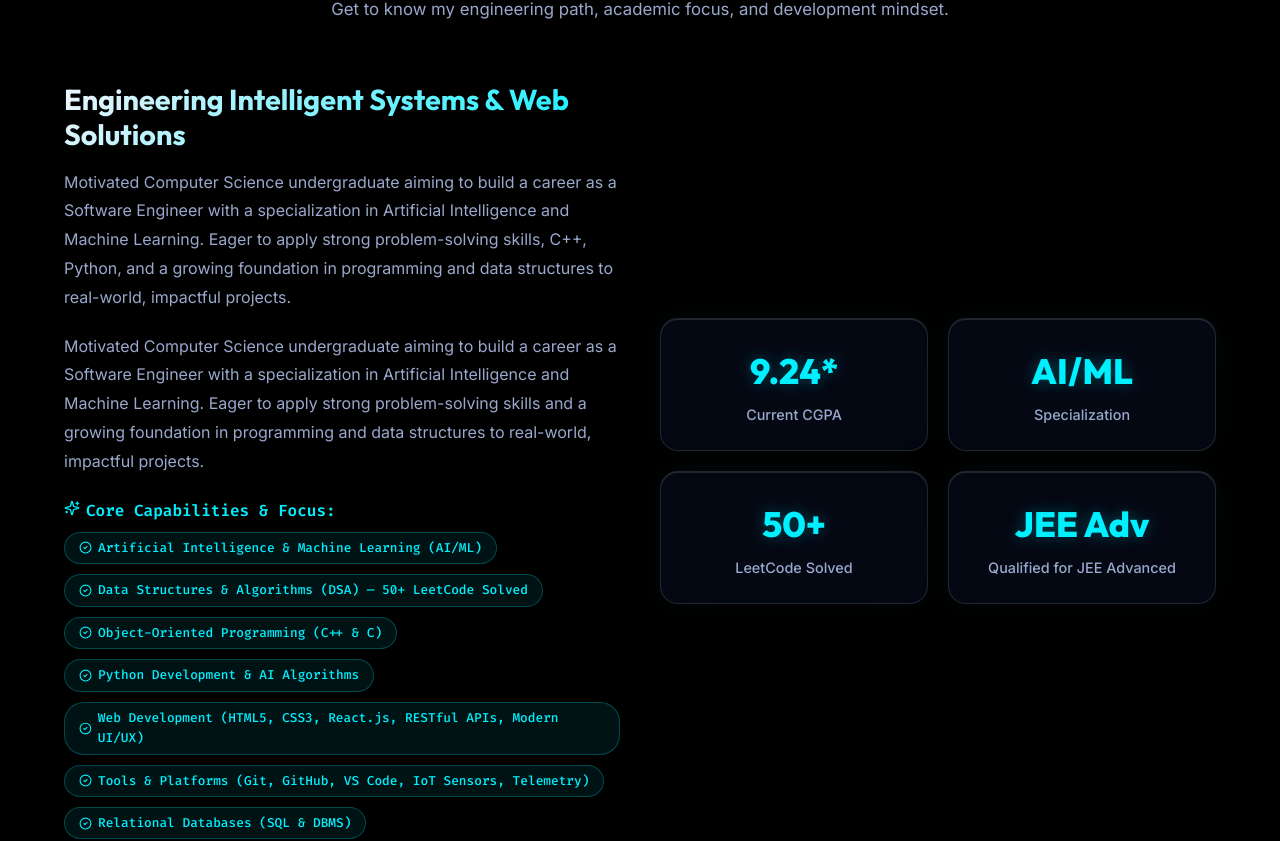
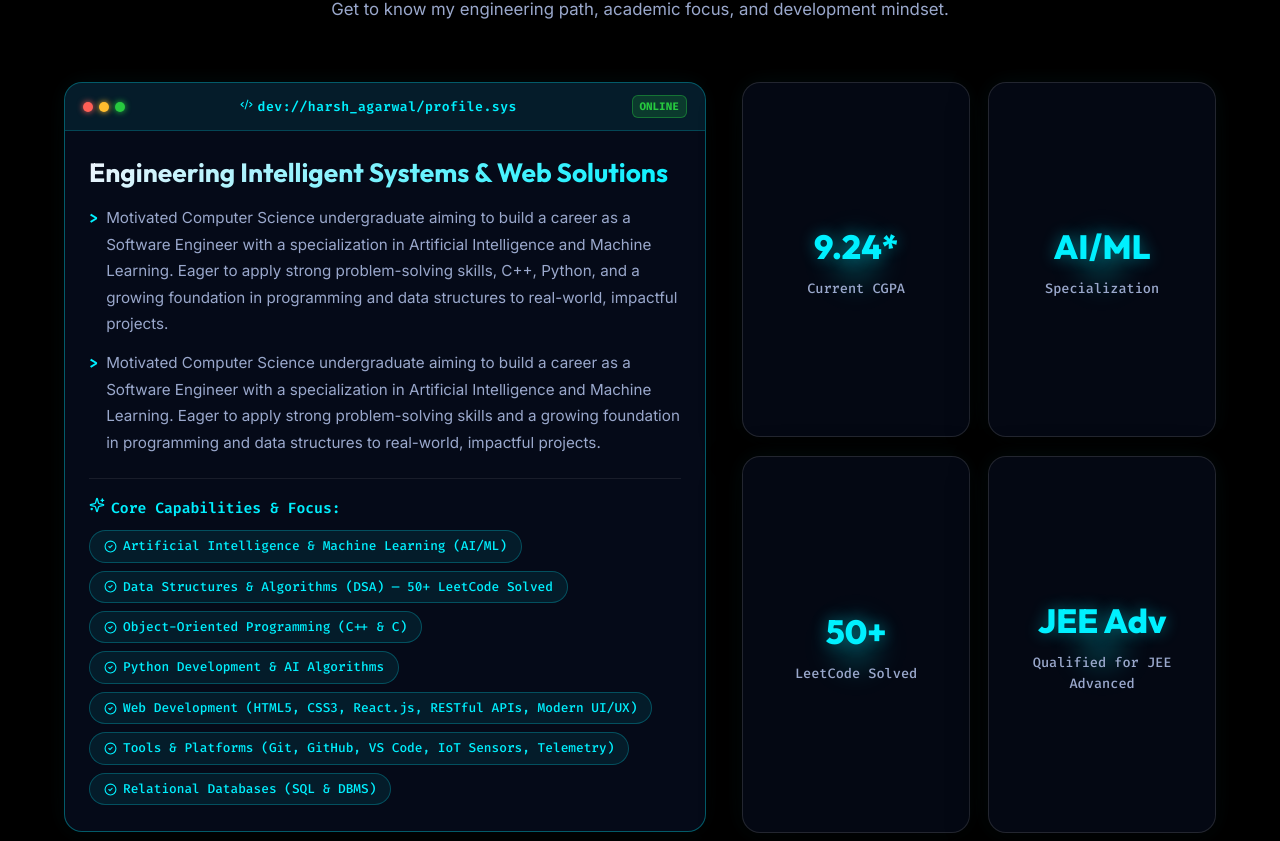
Before and after one commit to HarshAgarwal895613/Portfolio2, a React (Vite) app: page / in a window 1280 px wide. Shown: the part 1098-1939 px from the top of the page. Built offline with nearby package versions, Linux system fonts and the light colour scheme.

Commit message:
feat: enhance portfolio with 3D wireframe polyhedra matrix, dynamic 3D shadow physics, Cyber Terminal window, and interactive holographic badges

```diff
--- a/src/components/About.jsx
+++ b/src/components/About.jsx
@@ -1,6 +1,6 @@
 import React from 'react';
 import { motion } from 'framer-motion';
-import { CheckCircle2, Sparkles, Terminal } from 'lucide-react';
+import { CheckCircle2, Sparkles, Terminal, Code2, Cpu } from 'lucide-react';
 import { TiltCard } from './TiltCard';
 import { portfolioData } from '../data/portfolioData';
 
@@ -31,15 +31,34 @@ export const About = () => {
 
         <div className="about-grid">
           <motion.div
-            className="about-text"
             initial="hidden"
             whileInView="visible"
             viewport={{ once: true, amount: 0.05 }}
             variants={cardVariants}
           >
+            <TiltCard className="glass-card about-terminal-card" maxTilt={6} scale={1.01}>
+              {/* Terminal Window Title Bar */}
+              <div className="about-terminal-header">
+                <div className="terminal-dots">
+                  <span className="dot dot-red" />
+                  <span className="dot dot-yellow" />
+                  <span className="dot dot-green" />
+                </div>
+                <div className="terminal-title">
+                  <Code2 size={13} style={{ display: 'inline', marginRight: '5px' }} />
+                  dev://harsh_agarwal/profile.sys
+                </div>
+                <span className="terminal-status-badge">ONLINE</span>
+              </div>
+
+              <div className="about-terminal-body">
                 <h3>Engineering Intelligent Systems & Web Solutions</h3>
-            <p>{personal.bio}</p>
-            <p>{about.objective}</p>
+                <p className="terminal-prompt-line">
+                  <span className="prompt-sym">&gt;</span> {personal.bio}
+                </p>
+                <p className="terminal-prompt-line" style={{ marginTop: '12px' }}>
+                  <span className="prompt-sym">&gt;</span> {about.objective}
+                </p>
 
                 <div className="strengths-container">
                   <h4 className="strengths-title">
@@ -54,6 +73,8 @@ export const About = () => {
                     ))}
                   </div>
                 </div>
+              </div>
+            </TiltCard>
           </motion.div>
 
           <motion.div
@@ -65,6 +86,7 @@ export const About = () => {
           >
             {about.stats.map((stat, idx) => (
               <TiltCard key={idx} className="glass-card stat-box stat-box-3d" maxTilt={10} scale={1.04}>
+                <div className="stat-glow-orb" />
                 <div className="stat-number">{stat.number}</div>
                 <div className="stat-label">{stat.label}</div>
               </TiltCard>
--- a/src/components/Hero.jsx
+++ b/src/components/Hero.jsx
@@ -11,7 +11,8 @@ import {
   FileText,
   GraduationCap,
   Code2,
-  Cpu
+  Cpu,
+  Award
 } from 'lucide-react';
 import { ParticleCanvas } from './ParticleCanvas';
 import { portfolioData } from '../data/portfolioData';
@@ -139,6 +140,11 @@ export const Hero = () => {
               <span>9.24* CGPA @ LPU</span>
             </div>
 
+            <div className="hero-3d-badge badge-top-right">
+              <Award size={13} style={{ color: '#f59e0b' }} />
+              <span>Qualified for JEE Advanced</span>
+            </div>
+
             <div className="hero-3d-badge badge-bottom-right">
               <Cpu size={13} style={{ color: '#ff007f' }} />
               <span>AI / ML Specialist</span>
--- a/src/components/Projects.jsx
+++ b/src/components/Projects.jsx
@@ -94,7 +94,7 @@ export const Projects = () => {
                       href={proj.github}
                       target="_blank"
                       rel="noopener noreferrer"
-                      className="btn btn-outline"
+                      className="btn btn-outline btn-3d-tactile"
                       style={{ padding: '8px 18px', fontSize: '0.88rem' }}
                     >
                       <Github size={16} /> GitHub Code
@@ -105,7 +105,7 @@ export const Projects = () => {
                       href={proj.demo}
                       target="_blank"
                       rel="noopener noreferrer"
-                      className="btn btn-primary"
+                      className="btn btn-primary btn-3d-tactile"
                       style={{ padding: '8px 18px', fontSize: '0.88rem' }}
                     >
                       <ExternalLink size={16} /> Live Preview
--- a/src/components/TiltCard.jsx
+++ b/src/components/TiltCard.jsx
@@ -2,7 +2,7 @@ import React, { useRef, useState, useCallback } from 'react';
 
 /**
  * TiltCard — High-Performance 3D Perspective Tilt Card
- * Gives any component an executive, interactive 3D physics tilt with specular glare & depth.
+ * Features realistic 3D perspective physics, multi-layer depth, dynamic inverse shadow casting, and specular holographic sheen.
  */
 export const TiltCard = ({
   children,
@@ -16,6 +16,7 @@ export const TiltCard = ({
   const cardRef = useRef(null);
   const [tiltStyle, setTiltStyle] = useState({
     transform: 'perspective(1000px) rotateX(0deg) rotateY(0deg) scale3d(1, 1, 1)',
+    boxShadow: '0 12px 36px rgba(0, 0, 0, 0.7), 0 0 25px rgba(0, 240, 255, 0.06)',
     glareX: 50,
     glareY: 50,
     glareOpacity: 0
@@ -32,17 +33,23 @@ export const TiltCard = ({
     const rotX = ((y - centerY) / centerY) * -maxTilt;
     const rotY = ((x - centerX) / centerX) * maxTilt;
 
+    // Dynamic 3D shadow cast in opposite direction of tilt
+    const shadowX = (-rotY * 2.2).toFixed(1);
+    const shadowY = (rotX * 2.2 + 18).toFixed(1);
+
     setTiltStyle({
-      transform: `perspective(1000px) rotateX(${rotX.toFixed(2)}deg) rotateY(${rotY.toFixed(2)}deg) scale3d(${scale}, ${scale}, ${scale}) translateZ(8px)`,
+      transform: `perspective(1000px) rotateX(${rotX.toFixed(2)}deg) rotateY(${rotY.toFixed(2)}deg) scale3d(${scale}, ${scale}, ${scale}) translateZ(10px)`,
+      boxShadow: `${shadowX}px ${shadowY}px 45px rgba(0, 0, 0, 0.85), 0 0 32px rgba(0, 240, 255, 0.25), inset 0 1px 0 rgba(255, 255, 255, 0.25)`,
       glareX: (x / rect.width) * 100,
       glareY: (y / rect.height) * 100,
-      glareOpacity: 0.22
+      glareOpacity: 0.28
     });
   }, [maxTilt, scale]);
 
   const handleMouseLeave = useCallback(() => {
     setTiltStyle({
       transform: 'perspective(1000px) rotateX(0deg) rotateY(0deg) scale3d(1, 1, 1) translateZ(0px)',
+      boxShadow: '0 12px 36px rgba(0, 0, 0, 0.7), 0 0 25px rgba(0, 240, 255, 0.06), inset 0 1px 0 rgba(255, 255, 255, 0.12)',
       glareX: 50,
       glareY: 50,
       glareOpacity: 0
@@ -57,8 +64,9 @@ export const TiltCard = ({
       onMouseLeave={handleMouseLeave}
       style={{
         transform: tiltStyle.transform,
+        boxShadow: tiltStyle.boxShadow,
         transformStyle: 'preserve-3d',
-        transition: 'transform 0.16s cubic-bezier(0.16, 1, 0.3, 1), box-shadow 0.25s ease',
+        transition: 'transform 0.14s cubic-bezier(0.16, 1, 0.3, 1), box-shadow 0.2s ease',
         position: 'relative',
         ...style
       }}
@@ -71,10 +79,10 @@ export const TiltCard = ({
             position: 'absolute',
             inset: 0,
             borderRadius: 'inherit',
-            background: `radial-gradient(circle at ${tiltStyle.glareX}% ${tiltStyle.glareY}%, rgba(255, 255, 255, ${tiltStyle.glareOpacity}) 0%, transparent 65%)`,
+            background: `radial-gradient(circle at ${tiltStyle.glareX}% ${tiltStyle.glareY}%, rgba(0, 240, 255, ${tiltStyle.glareOpacity}) 0%, rgba(255, 0, 127, ${tiltStyle.glareOpacity * 0.4}) 40%, transparent 70%)`,
             pointerEvents: 'none',
             zIndex: 10,
-            transition: 'opacity 0.25s ease'
+            transition: 'opacity 0.2s ease'
           }}
           aria-hidden="true"
         />
--- a/src/styles/index.css
+++ b/src/styles/index.css
@@ -719,6 +719,15 @@ body.custom-cursor-active * {
   animation: floatBadge1 4s ease-in-out infinite alternate;
 }
 
+.hero-3d-badge.badge-top-right {
+  top: 15px;
+  right: -25px;
+  border-color: rgba(245, 158, 11, 0.45);
+  box-shadow: 0 8px 24px rgba(0, 0, 0, 0.7), 0 0 16px rgba(245, 158, 11, 0.25);
+  transform: translateZ(52px);
+  animation: floatBadge4 4.8s ease-in-out infinite alternate;
+}
+
 .hero-3d-badge.badge-bottom-right {
   bottom: 25px;
   right: -25px;
@@ -752,6 +761,11 @@ body.custom-cursor-active * {
   100% { transform: translateZ(40px) translateY(-7px); }
 }
 
+@keyframes floatBadge4 {
+  0% { transform: translateZ(52px) translateY(0); }
+  100% { transform: translateZ(52px) translateY(-9px); }
+}
+
 /* 3D Tactile Buttons */
 .btn-3d-tactile {
   position: relative;
@@ -826,7 +840,8 @@ body.custom-cursor-active * {
 .tilt-3d-card .cv-icon,
 .tilt-3d-card .profile-icon,
 .tilt-3d-card .achievement-icon-box,
-.tilt-3d-card .contact-icon {
+.tilt-3d-card .contact-icon,
+.tilt-3d-card .arsenal-card-icon {
   transform: translateZ(24px);
   transition: transform 0.25s cubic-bezier(0.16, 1, 0.3, 1);
 }
@@ -834,8 +849,9 @@ body.custom-cursor-active * {
 .tilt-3d-card:hover .cv-icon,
 .tilt-3d-card:hover .profile-icon,
 .tilt-3d-card:hover .achievement-icon-box,
-.tilt-3d-card:hover .contact-icon {
-  transform: translateZ(32px) scale(1.08);
+.tilt-3d-card:hover .contact-icon,
+.tilt-3d-card:hover .arsenal-card-icon {
+  transform: translateZ(34px) scale(1.12);
 }
 
 .tilt-3d-card h3 {
@@ -963,60 +979,154 @@ body.custom-cursor-active * {
 }
 
 /* About Section */
+/* About Section & Cyber Terminal */
 .about-grid {
   display: grid;
-  grid-template-columns: 1fr 1fr;
-  gap: 40px;
-  align-items: center;
-}
-
-.about-text h3 {
-  font-size: 1.8rem;
+  grid-template-columns: 1.15fr 0.85fr;
+  gap: 36px;
+  align-items: stretch;
+}
+
+.about-terminal-card {
+  padding: 0;
+  overflow: hidden;
+  border: 1.5px solid rgba(0, 240, 255, 0.35);
+  background: rgba(6, 12, 28, 0.88);
+  height: 100%;
+  display: flex;
+  flex-direction: column;
+}
+
+.about-terminal-header {
+  display: flex;
+  align-items: center;
+  justify-content: space-between;
+  padding: 12px 18px;
+  background: rgba(0, 240, 255, 0.08);
+  border-bottom: 1px solid rgba(0, 240, 255, 0.2);
+  font-family: 'Fira Code', monospace;
+  font-size: 0.82rem;
+}
+
+.terminal-dots {
+  display: flex;
+  align-items: center;
+  gap: 6px;
+}
+
+.terminal-dots .dot {
+  width: 10px;
+  height: 10px;
+  border-radius: 50%;
+  display: inline-block;
+}
+
+.dot-red { background: #ff5f56; box-shadow: 0 0 6px #ff5f56; }
+.dot-yellow { background: #ffbd2e; box-shadow: 0 0 6px #ffbd2e; }
+.dot-green { background: #27c93f; box-shadow: 0 0 6px #27c93f; }
+
+.terminal-title {
+  color: var(--primary);
+  font-weight: 600;
+  letter-spacing: 0.5px;
+}
+
+.terminal-status-badge {
+  font-size: 0.68rem;
+  font-weight: 700;
+  padding: 2px 7px;
+  border-radius: 6px;
+  background: rgba(39, 201, 63, 0.18);
+  color: #27c93f;
+  border: 1px solid rgba(39, 201, 63, 0.4);
+}
+
+.about-terminal-body {
+  padding: 26px 24px;
+  flex: 1 1 auto;
+}
+
+.about-terminal-body h3 {
+  font-size: 1.65rem;
   margin-bottom: 16px;
   background: linear-gradient(135deg, var(--text-primary), var(--primary));
   -webkit-background-clip: text;
   -webkit-text-fill-color: transparent;
 }
 
-.about-text p {
+.terminal-prompt-line {
   color: var(--text-secondary);
-  margin-bottom: 20px;
-  line-height: 1.8;
+  margin-bottom: 12px;
+  line-height: 1.75;
+  font-size: 0.95rem;
+  display: flex;
+  gap: 8px;
+}
+
+.terminal-prompt-line .prompt-sym {
+  color: var(--primary);
+  font-family: 'Fira Code', monospace;
+  font-weight: 700;
 }
 
 .about-stats {
   display: grid;
   grid-template-columns: repeat(2, 1fr);
-  gap: 20px;
+  gap: 18px;
+  height: 100%;
 }
 
 .stat-box {
-  padding: 24px;
+  padding: 24px 18px;
   text-align: center;
-  border: 1px solid var(--glass-border);
+  border: 1.5px solid var(--glass-border);
+  position: relative;
+  overflow: hidden;
+  height: 100%;
+  display: flex;
+  flex-direction: column;
+  align-items: center;
+  justify-content: center;
+}
+
+.stat-glow-orb {
+  position: absolute;
+  width: 70px;
+  height: 70px;
+  border-radius: 50%;
+  background: radial-gradient(circle, rgba(0, 240, 255, 0.25) 0%, transparent 70%);
+  pointer-events: none;
+  filter: blur(12px);
 }
 
 .stat-number {
-  font-size: 2.2rem;
+  font-size: 2.1rem;
   font-weight: 800;
   font-family: 'Outfit', sans-serif;
   color: var(--primary);
   margin-bottom: 4px;
-  text-shadow: 0 0 15px rgba(0, 240, 255, 0.3);
+  text-shadow: 0 0 16px rgba(0, 240, 255, 0.4);
+  position: relative;
+  z-index: 2;
 }
 
 .stat-label {
   color: var(--text-secondary);
-  font-size: 0.9rem;
+  font-size: 0.85rem;
   font-weight: 500;
+  font-family: 'Fira Code', monospace;
+  position: relative;
+  z-index: 2;
 }
 
 .strengths-container {
-  margin-top: 24px;
+  margin-top: 22px;
+  padding-top: 18px;
+  border-top: 1px solid rgba(255, 255, 255, 0.08);
 }
 
 .strengths-title {
-  font-size: 1rem;
+  font-size: 0.92rem;
   font-weight: 600;
   margin-bottom: 12px;
   color: var(--primary);
@@ -1026,7 +1136,7 @@ body.custom-cursor-active * {
 .strengths-pills {
   display: flex;
   flex-wrap: wrap;
-  gap: 10px;
+  gap: 8px;
 }
 
 /* ==========================================================================
```
Also changed, not shown: src/components/ParticleCanvas.jsx (+140 -18 lines), src/components/Skills.jsx (+13 -12 lines). Lines whose indentation alone changed are shown as unchanged.
